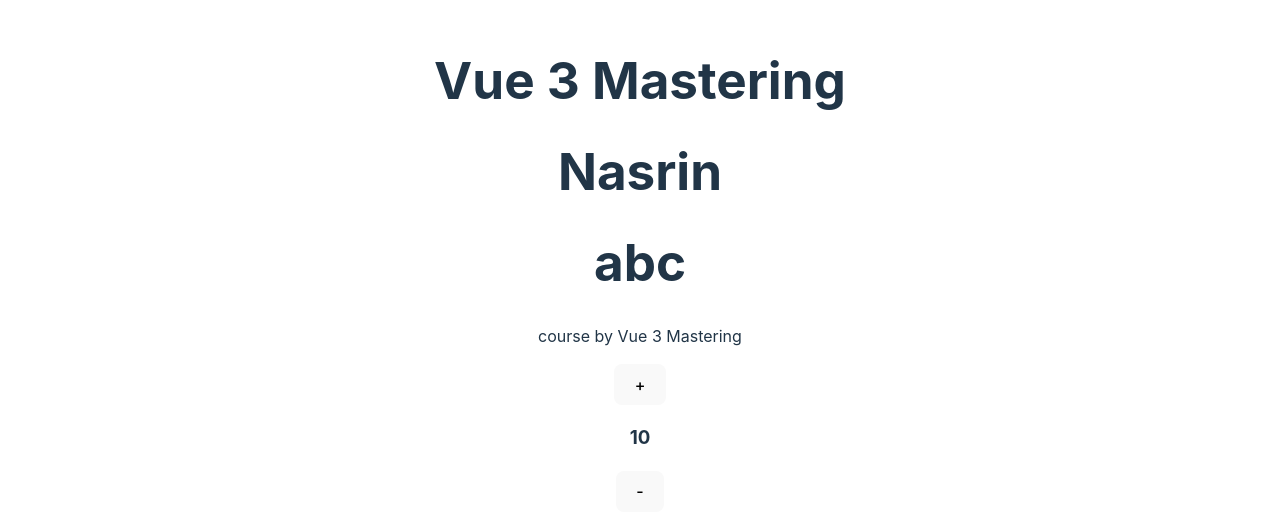
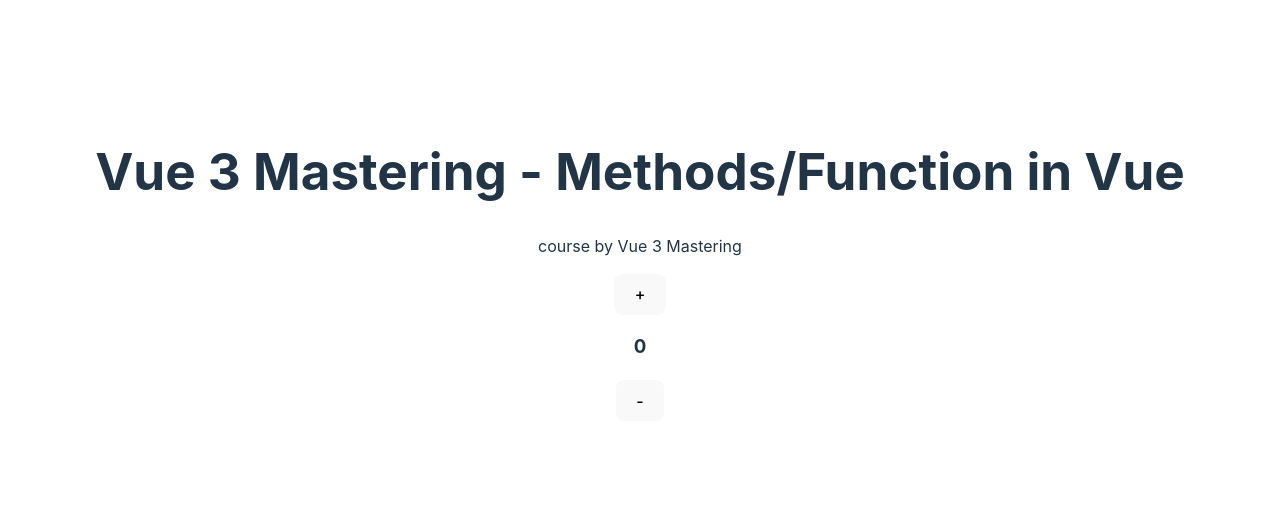
Before and after one commit to Nurunnahar1/vue.js, a Vue app in the folder another-class/vue_3/: page / in a window 1280 px wide. Shown: the part 135-666 px from the top of the page. Built offline with nearby package versions, Linux system fonts and the light colour scheme.

Commit message:
increment & decrement using function

```diff
--- a/another-class/vue_3/src/App.vue
+++ b/another-class/vue_3/src/App.vue
@@ -1,27 +1,27 @@
-
-
 <script setup>
 import { ref, reactive } from "vue";
 let count = ref(0);
-
-count.value = 10;
+let title = ref("Methods/Function in Vue");
 
 let course = reactive({
   name: "Vue 3 Mastering",
   mentor: "Nasrin",
   plateform: "abc",
 });
+
+function increment() {
+  count.value++;
+}
+function decrement() {
+  count.value--;
+}
 </script>
 
 <template>
-  <h1>{{ course.name }}</h1>
-  <h1>{{ course.mentor }}</h1>
-  <h1>{{ course.plateform }}</h1>
-
+  <h1>{{ course.name }} - {{ title }}</h1>
   <p>course by {{ course.name }}</p>
 
-  <button @click="count++" >+</button>
+  <button @click="increment">+</button>
   <h3>{{ count }}</h3>
-  <button @click="count--" >-</button>
-
+  <button @click="decrement">-</button>
 </template>
```
